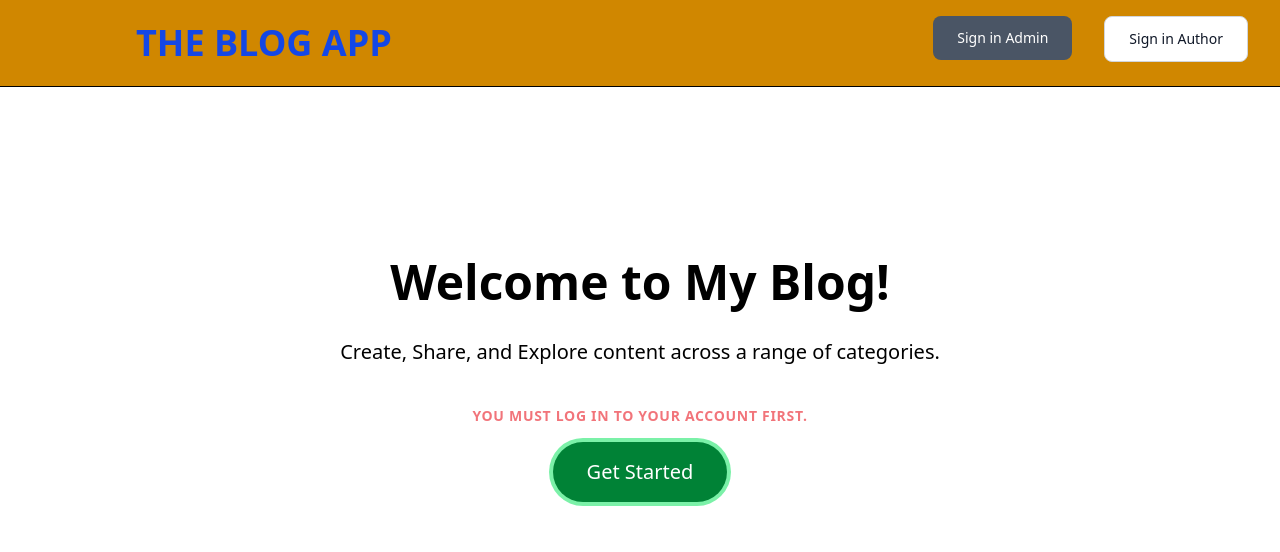
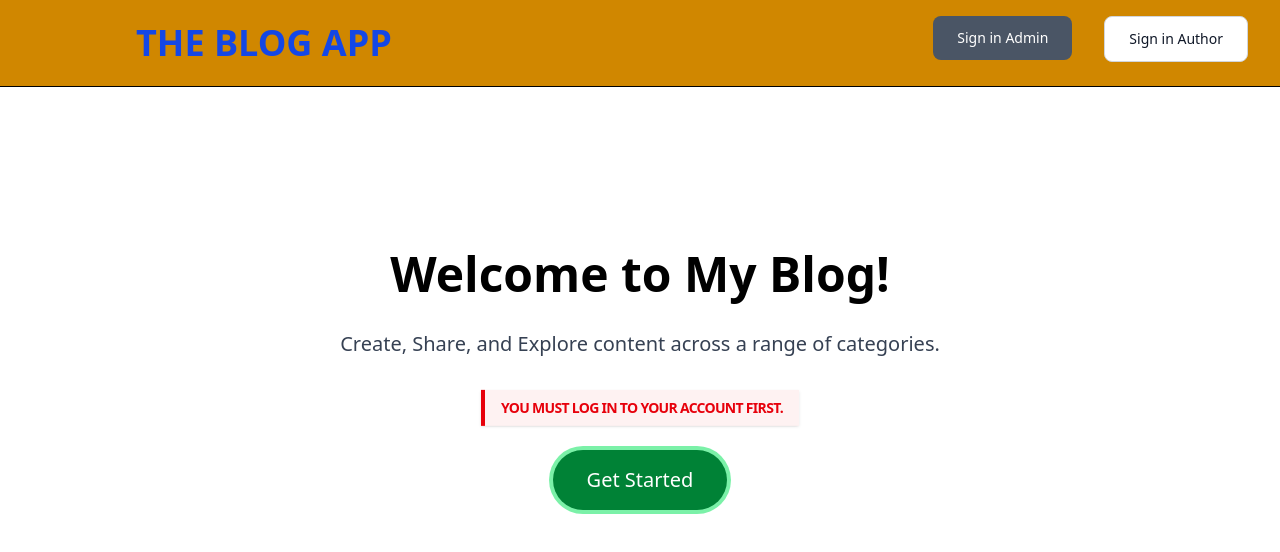
Before and after one commit to dnguyenduc033-lang/Blog-App, a React (Vite) app in the folder frontend/: page / in a window 1280 px wide. Both pictures are taken after a click on the button "Get Started". Shown: the top 552 px of the page. Built offline with nearby package versions, Linux system fonts and the light colour scheme.

Commit message:
Home.jsx

```diff
--- a/frontend/src/Pages/Home/Home.jsx
+++ b/frontend/src/Pages/Home/Home.jsx
@@ -1,24 +1,18 @@
 import React, { useState } from 'react'
 
 const Home = () => {
-  // 1. Tạo state để quản lý thông báo lỗi
   const [errorMessage, setErrorMessage] = useState("");
 
   const handleGetStarted = () => {
-    // 2. Kiểm tra xem trong localStorage có 'user' (cho Author) hoặc 'admin' (cho Admin) không
-    const user = localStorage.getItem('user');
-    const admin = localStorage.getItem('admin');
+    // CHỈNH SỬA: Kiểm tra trong sessionStorage theo đúng file SignIn_Admin bạn gửi
+    const loggedInUser = sessionStorage.getItem('user');
 
-    if (!user && !admin) {
-      // 3. Nếu cả hai đều không tồn tại, hiển thị dòng chữ thông báo
+    if (!loggedInUser) {
       setErrorMessage("You must log in to your account first.");
-
-      // Tự động xóa thông báo sau 3 giây để giao diện sạch sẽ
       setTimeout(() => setErrorMessage(""), 3000);
     } else {
-      // Nếu đã đăng nhập, bạn có thể thực hiện chuyển hướng hoặc logic khác ở đây
-      console.log("Logged in! Ready to explore.");
-      // window.location.href = "/Explore"; // Ví dụ chuyển hướng
+      // Nếu đã đăng nhập, có thể chuyển hướng đến trang chính
+      window.location.href = "/Home";
     }
   };
 
@@ -27,21 +21,23 @@ const Home = () => {
       <div className="hero text-center mb-10">
         <h1 className="text-5xl font-bold">Welcome to My Blog!</h1>
 
-        <p className="mt-8 text-xl">
+        <p className="mt-8 text-xl text-gray-700">
           Create, Share, and Explore content across a range of categories.
         </p>
 
         <div className="mt-10 flex flex-col items-center gap-4">
-          {/* 4. Hiển thị dòng thông báo ngay trên nút bấm nếu có lỗi */}
+          {/* Thông báo lỗi hiện ra ở đây */}
           {errorMessage && (
-            <p className="text-red-600 font-bold text-sm animate-pulse uppercase tracking-wider">
-              {errorMessage}
-            </p>
+            <div className="bg-red-50 border-l-4 border-red-600 px-4 py-2 shadow-sm animate-bounce">
+               <p className="text-red-600 font-bold text-sm uppercase tracking-tighter">
+                {errorMessage}
+              </p>
+            </div>
           )}
 
           <button
             type="button"
-            onClick={handleGetStarted} // 5. Gán sự kiện click
+            onClick={handleGetStarted}
             className="text-white bg-green-700 box-border border-2 border-transparent hover:border-black hover:bg-green-600 focus:ring-4 focus:ring-green-300 shadow-xs font-medium leading-6 rounded-full text-xl px-8 py-4 focus:outline-none transition-all duration-200"
           >
             Get Started
```
